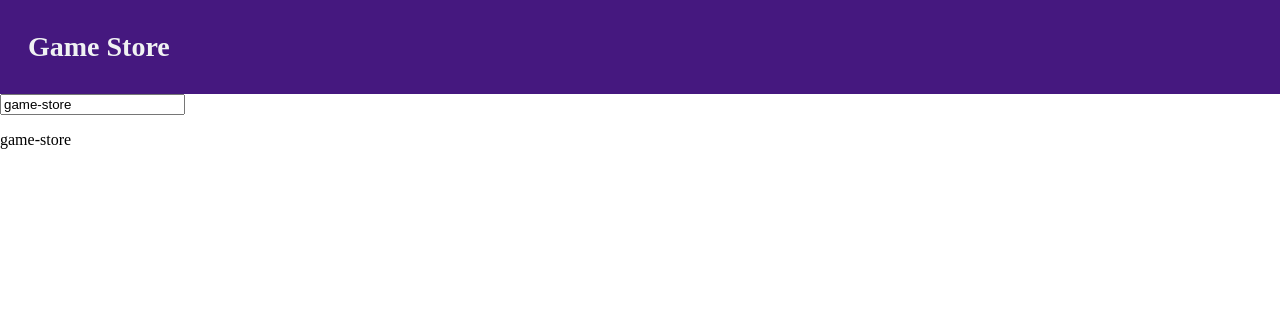
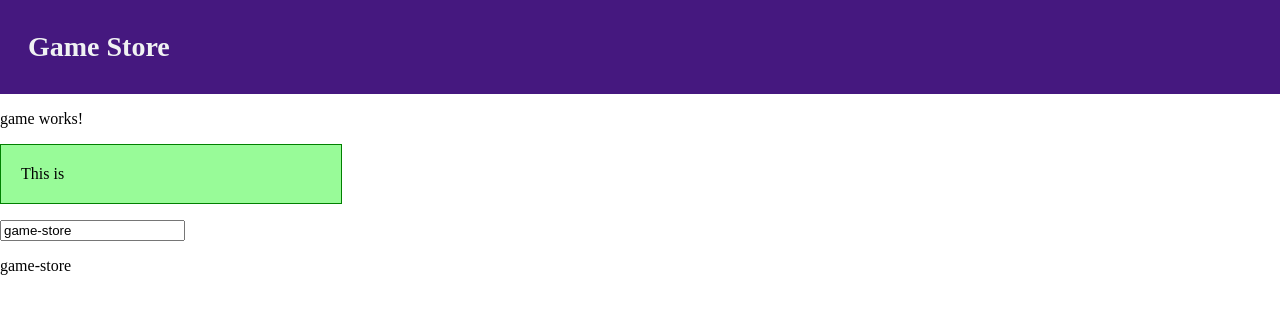
Before and after one commit to zeynepdndr/game-store, an Angular app: page / in a window 1280 px wide. Shown: the top 314 px of the page. Built offline with nearby package versions, Linux system fonts and the light colour scheme.

Commit message:
Add success alert

```diff
--- a/src/app/app.component.html
+++ b/src/app/app.component.html
@@ -1,3 +1,5 @@
 <app-header>kjhjk</app-header>
+<app-game></app-game>
+<app-success-alert></app-success-alert>
 <input type="text" [(ngModel)]="name" />
 <p>{{ name }}</p>
--- a/src/app/app.module.ts
+++ b/src/app/app.module.ts
@@ -4,9 +4,11 @@ import { FormsModule } from '@angular/forms';
 
 import { AppComponent } from './app.component';
 import { HeaderComponent } from './header/header.component';
+import { GameComponent } from './game/game.component';
+import { SuccessAlertComponent } from './success-alert/success-alert.component';
 
 @NgModule({
-  declarations: [AppComponent, HeaderComponent],
+  declarations: [AppComponent, HeaderComponent, GameComponent, SuccessAlertComponent],
   imports: [BrowserModule, FormsModule],
   providers: [],
   bootstrap: [AppComponent],
--- /dev/null
+++ b/src/app/game/game.component.html
@@ -0,0 +1 @@
+<p>game works!</p>
--- /dev/null
+++ b/src/app/game/game.component.ts
@@ -0,0 +1,15 @@
+import { Component, OnInit } from '@angular/core';
+
+@Component({
+  selector: 'app-game',
+  templateUrl: './game.component.html',
+  styleUrls: ['./game.component.css']
+})
+export class GameComponent implements OnInit {
+
+  constructor() { }
+
+  ngOnInit(): void {
+  }
+
+}
--- /dev/null
+++ b/src/app/success-alert/success-alert.component.css
@@ -0,0 +1,6 @@
+p {
+  padding: 20px;
+  background-color: palegreen;
+  border: 1px solid green;
+  width: 300px;
+}
--- /dev/null
+++ b/src/app/success-alert/success-alert.component.html
@@ -0,0 +1 @@
+<p>success-alert works!</p>
--- /dev/null
+++ b/src/app/success-alert/success-alert.component.ts
@@ -0,0 +1,12 @@
+import { Component, OnInit } from '@angular/core';
+
+@Component({
+  selector: 'app-success-alert',
+  template: `<p>This is</p>`,
+  styleUrls: ['./success-alert.component.css'],
+})
+export class SuccessAlertComponent implements OnInit {
+  constructor() {}
+
+  ngOnInit(): void {}
+}
```
Also changed, not shown: src/app/game/game.component.css (added), 2 other files (tests, documents, lock files or other folders).
